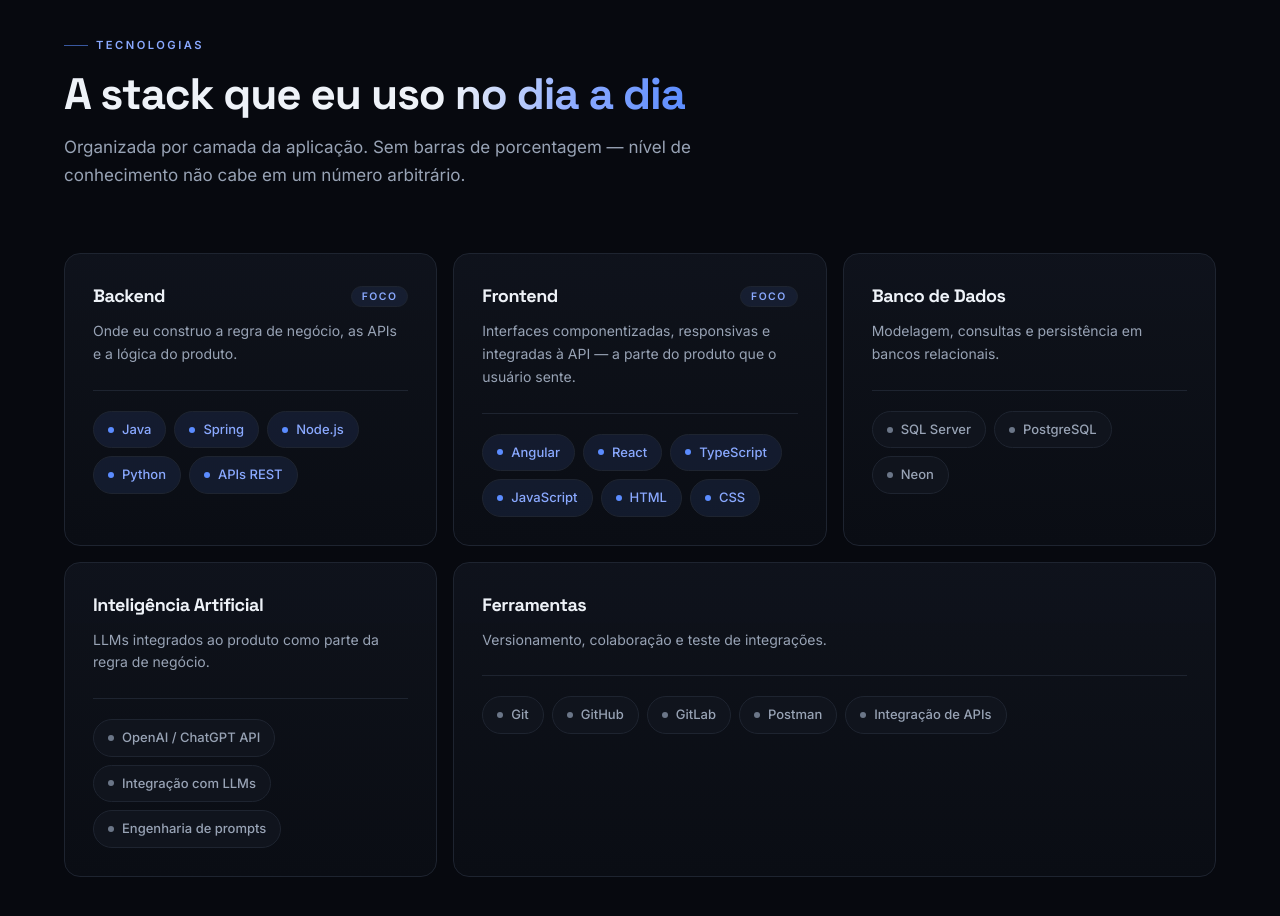
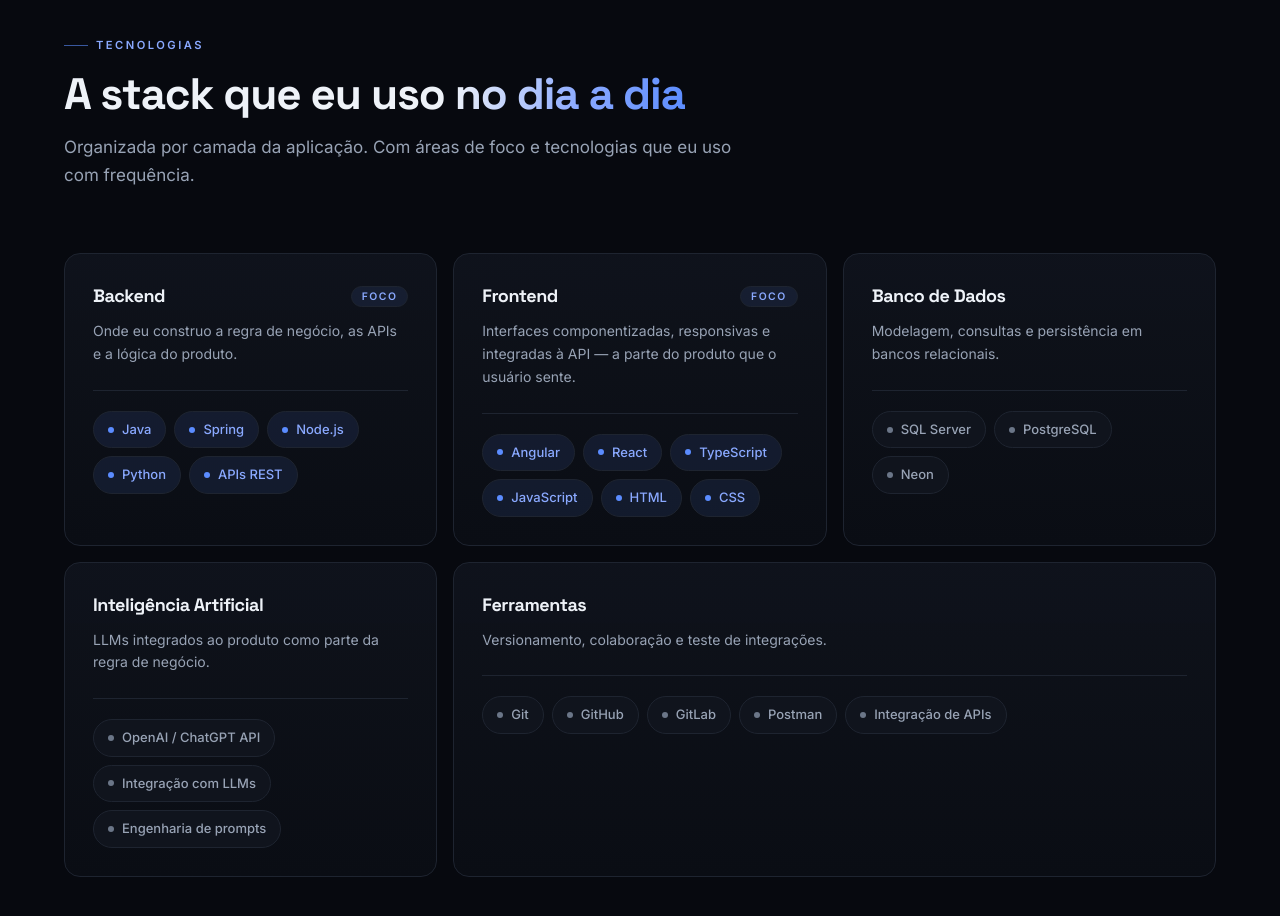
Before and after one commit to Rafaellopes011/portfolio-rafae-lopes, a Next.js app: page / in a window 1280 px wide. Shown: the part 5380-6296 px from the top of the page. Built offline with nearby package versions, Linux system fonts and the light colour scheme; no server answers.

Commit message:
fix: update description in TechStack component for clarity

```diff
--- a/src/components/sections/TechStack.tsx
+++ b/src/components/sections/TechStack.tsx
@@ -24,7 +24,7 @@
               <span className="text-gradient">no dia a dia</span>
             </>
           }
-          description="Organizada por camada da aplicação. Sem barras de porcentagem — nível de conhecimento não cabe em um número arbitrário."
+          description="Organizada por camada da aplicação. Com áreas de foco e tecnologias que eu uso com frequência."
         />
 
         <div className="mt-14 grid gap-4 md:mt-16 md:grid-cols-2 lg:grid-cols-3">
```
